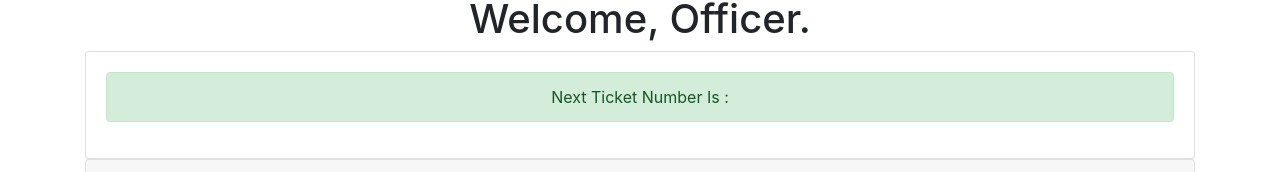
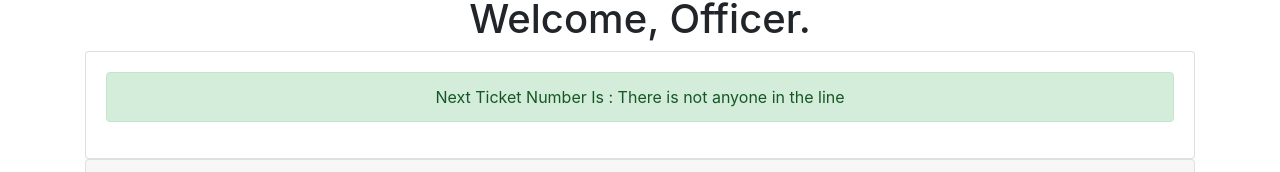
Before and after one commit to mrwasp98/se2021-07-OfficeQueueManager, a React (Create React App) app in the folder client/: page /officer in a window 1280 px wide. Shown: the part 336-508 px from the top of the page. Built offline with nearby package versions, Linux system fonts and the light colour scheme; no server answers.

Commit message:
fix bugs of next person in the line

```diff
--- a/client/src/App.js
+++ b/client/src/App.js
@@ -40,8 +40,11 @@ function App() {
   },[]);
 
   useEffect(() => {
-    API.getNextClient().then((nextOne) => setNextOne(nextOne));console.log("appjs" + nextOne);
-  }, []);
+    if (flagOfficer){
+      setFlagOfficer(false);
+      API.getNextClient().then((nextOne) => setNextOne(nextOne));console.log("appjs" + nextOne);
+    }
+  }, [flagOfficer]);
 
   useEffect(() => {
     if (flagOfficer) {
--- a/client/src/Components/OfficerHomePage.js
+++ b/client/src/Components/OfficerHomePage.js
@@ -24,7 +24,7 @@ function OfficerHomePage(props) {
 
             <Card className="text-center">
                 <Card.Body>
-                    <Alert key={1} variant={'success'}>Next Ticket Number Is :   {props.nextClient.NextOne} </Alert>
+                    <Alert key={1} variant={'success'}>Next Ticket Number Is :   {props.nextClient.NextOne? props.nextClient.NextOne:"There is not anyone in the line"} </Alert>
                     {/* <Alert key={2} variant={'info'}> :  {}</Alert> */}
                 </Card.Body>
             </Card>
```
